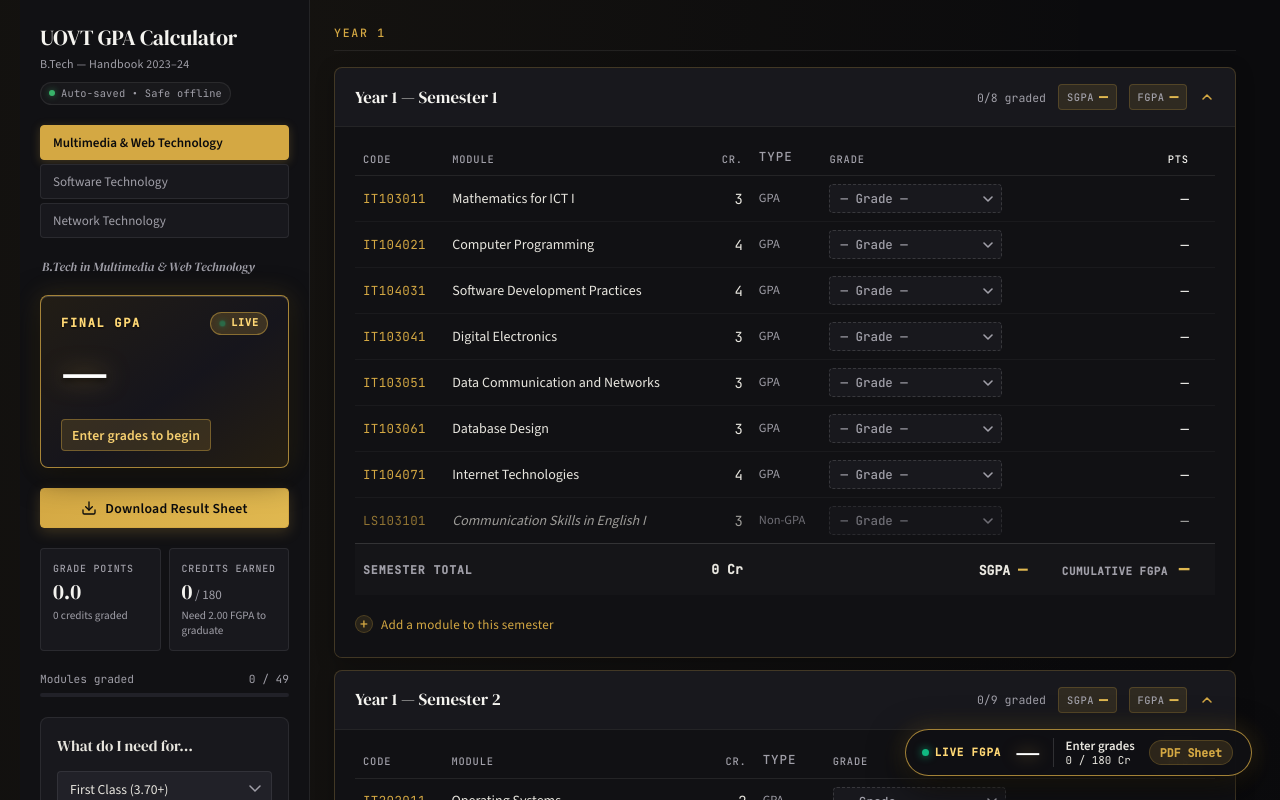
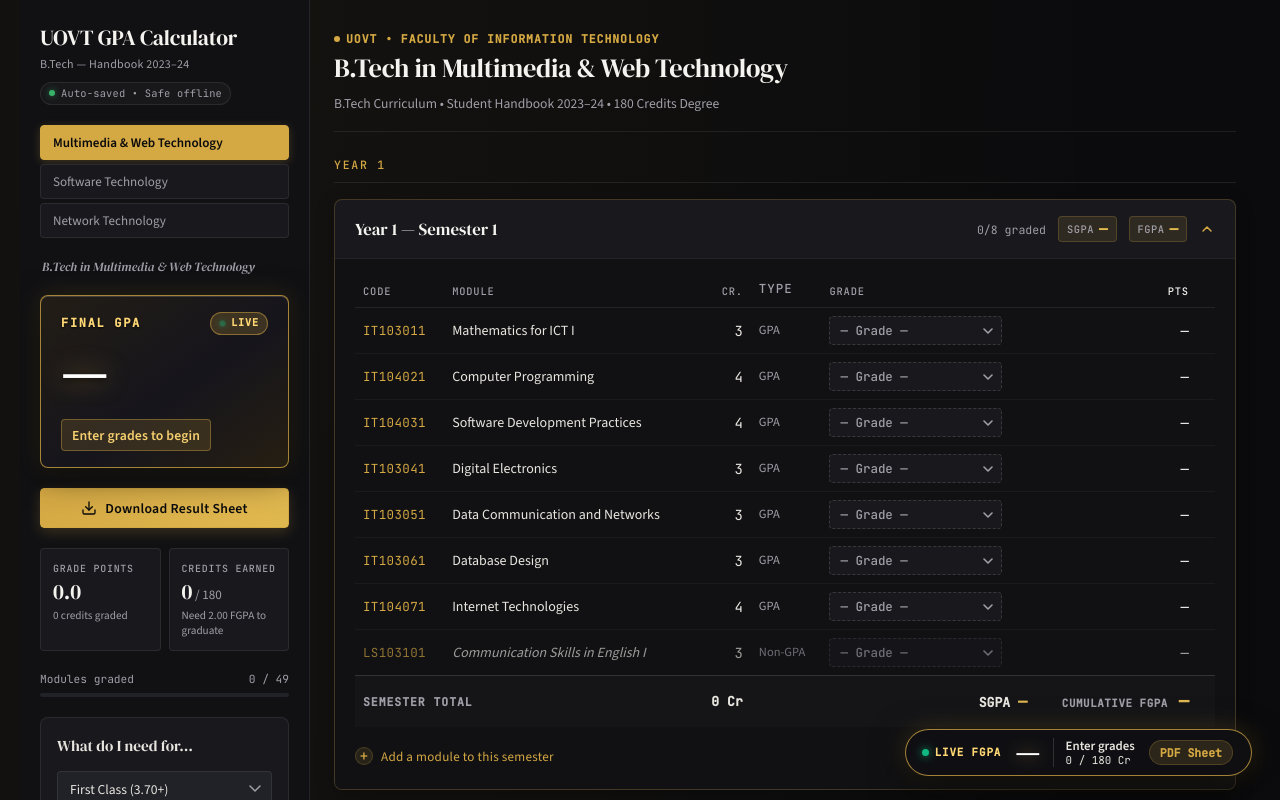
Before and after one commit to supunngunarathna93/GPA-Calculater-Uovt, a React (Vite) app: page / in a window 1280 px wide. Shown: the top 800 px of the page. Built offline with nearby package versions, Linux system fonts and the light colour scheme.

Commit message:
feat: add course name header to top of main workspace

```diff
--- a/src/App.jsx
+++ b/src/App.jsx
@@ -487,6 +487,18 @@ export default function App() {
           </div>
         </header>
 
+        {/* ── Main content course header ──────────────────────────────────── */}
+        <header className="course-screen-header">
+          <div className="course-badge">
+            <span className="course-dot" />
+            <span>UOVT &bull; Faculty of Information Technology</span>
+          </div>
+          <h1 className="course-title">{programme.label}</h1>
+          <p className="course-meta">
+            B.Tech Curriculum &bull; Student Handbook 2023&ndash;24 &bull; 180 Credits Degree
+          </p>
+        </header>
+
         {/* Semester Accordions grouped by year */}
         {Object.entries(yearGroups).map(([year, sems]) => (
           <div className="year-group" id={`year-${year}`} key={year}>
--- a/src/style.css
+++ b/src/style.css
@@ -611,6 +611,50 @@ button.danger:focus-visible { outline: 2px solid var(--warn); outline-offset: 2p
   min-width: 0;
 }
 
+/* ─── Main Content Course Screen Header ─────────────────────────────────── */
+.course-screen-header {
+  margin-bottom: var(--sp-6);
+  padding-bottom: var(--sp-4);
+  border-bottom: 1px solid var(--border);
+}
+
+.course-badge {
+  display: inline-flex;
+  align-items: center;
+  gap: 6px;
+  font-family: var(--font-mono);
+  font-size: 0.72rem;
+  font-weight: 600;
+  text-transform: uppercase;
+  letter-spacing: 0.08em;
+  color: var(--amber);
+  margin-bottom: var(--sp-1);
+}
+
+.course-dot {
+  width: 6px;
+  height: 6px;
+  border-radius: 50%;
+  background: var(--amber);
+}
+
+.course-title {
+  font-family: var(--font-display);
+  font-size: 1.65rem;
+  font-weight: 500;
+  color: var(--bone-bright);
+  letter-spacing: -0.01em;
+  line-height: 1.25;
+  margin: 0 0 var(--sp-2) 0;
+}
+
+.course-meta {
+  font-family: var(--font-sans);
+  font-size: 0.85rem;
+  color: var(--smoke);
+  margin: 0;
+}
+
 /* ─── Year group headings ────────────────────────────────────────────────── */
 .year-group { margin-bottom: var(--sp-8); }
 
@@ -1270,6 +1314,7 @@ footer {
 
   /* Hide screen chrome & controls */
   .sidebar,
+  .course-screen-header,
   .floating-fgpa-hud,
   .fgpa-badge,
   .add-custom,
```
